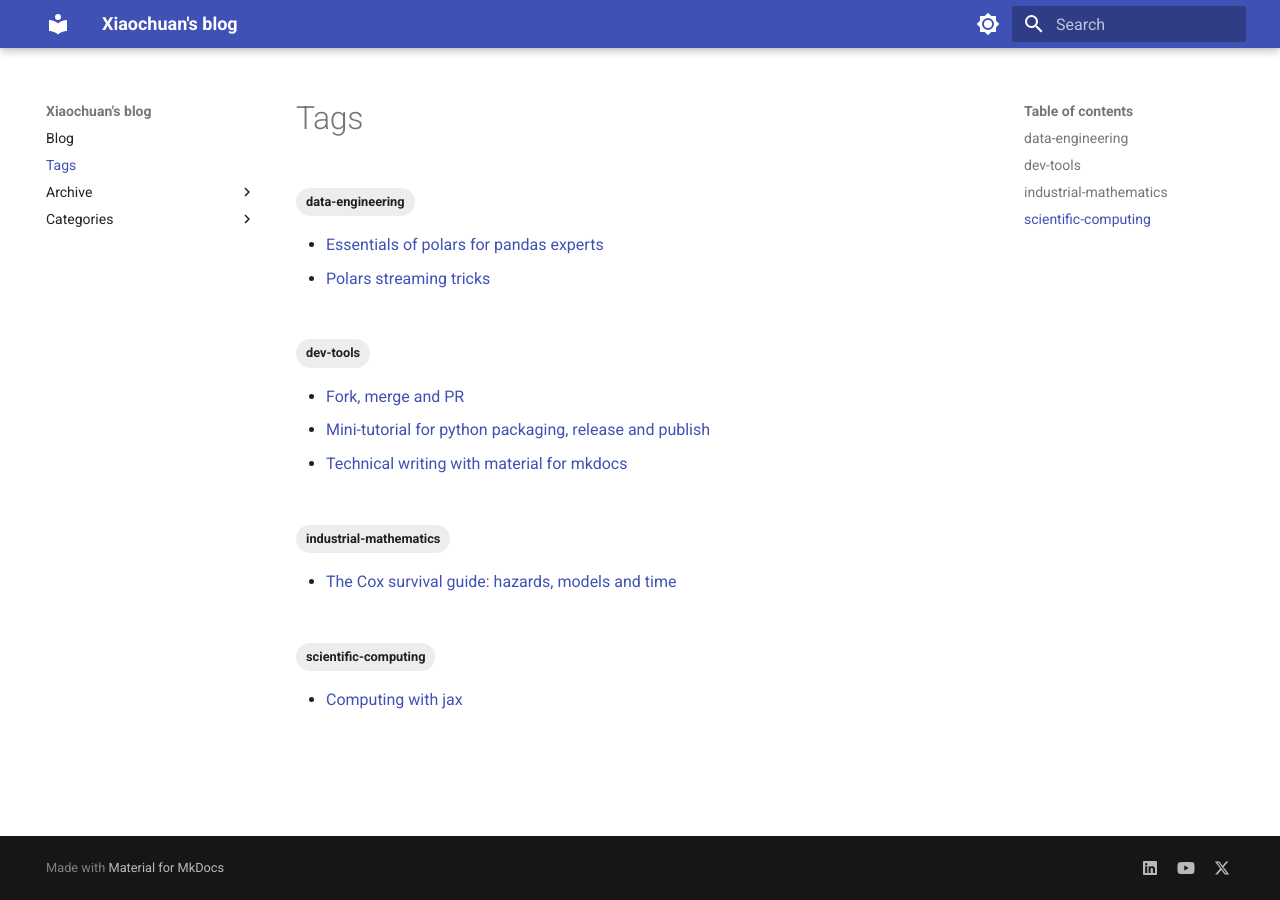
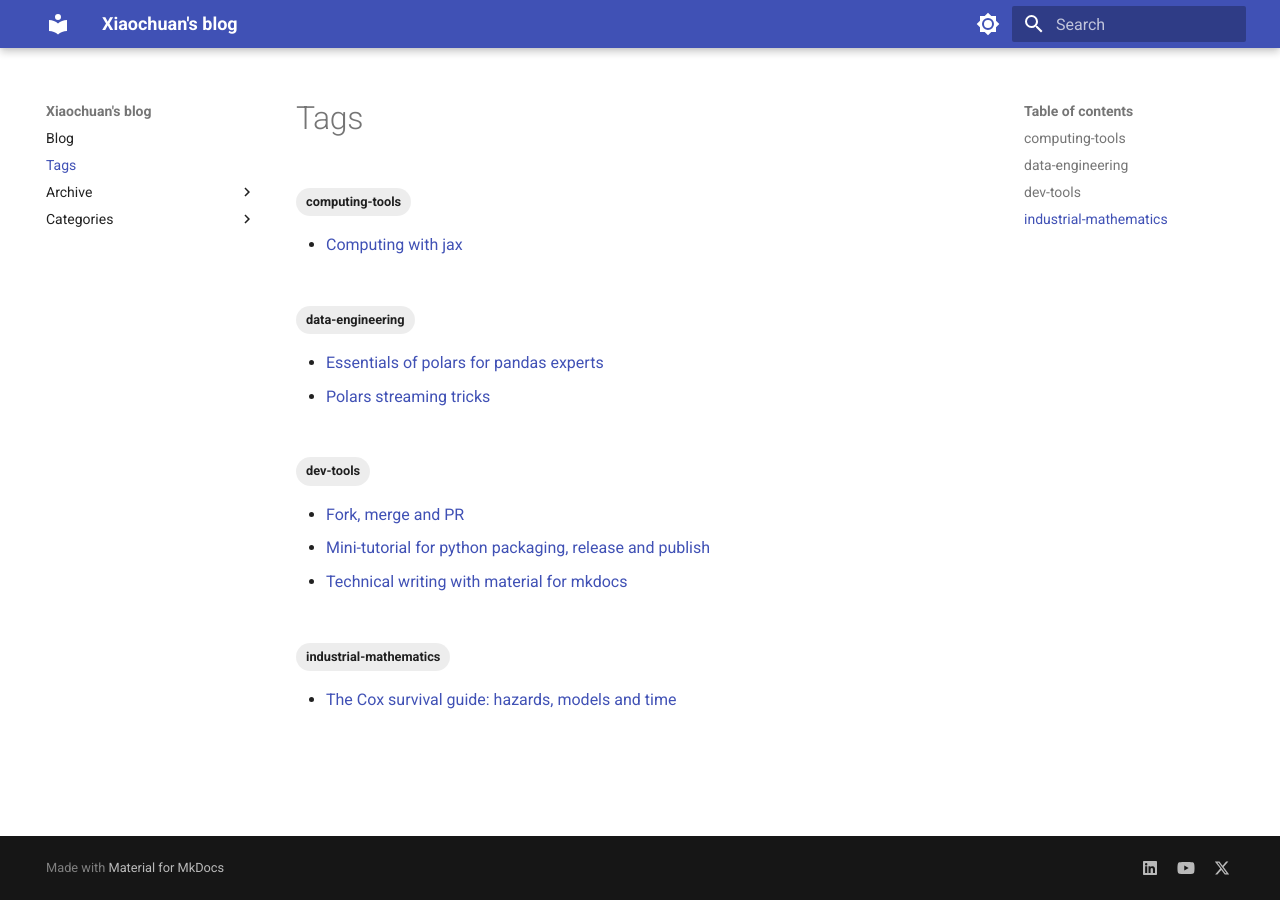
Before and after one commit to xiaochuany/blog, an MkDocs documentation site: the page built from docs/tags.md, in a window 1280 px wide. Built offline with MkDocs 1.6.1 and Material for MkDocs 9.7.7, drawn with Linux system fonts in a browser that asks for light colours.

Commit message:
update tags in jax post and remove draft archette file

```diff
--- a/docs/posts/2025-01-08-jax.md
+++ b/docs/posts/2025-01-08-jax.md
@@ -7,7 +7,7 @@ authors:
 categories:
     - Tutorial
 tags:
-    - scientific-computing
+    - computing-tools
 slug: jax
 ---
 
```
Also changed, not shown: docs/posts/drafts/archette.md (deleted, +0 -15 lines).
